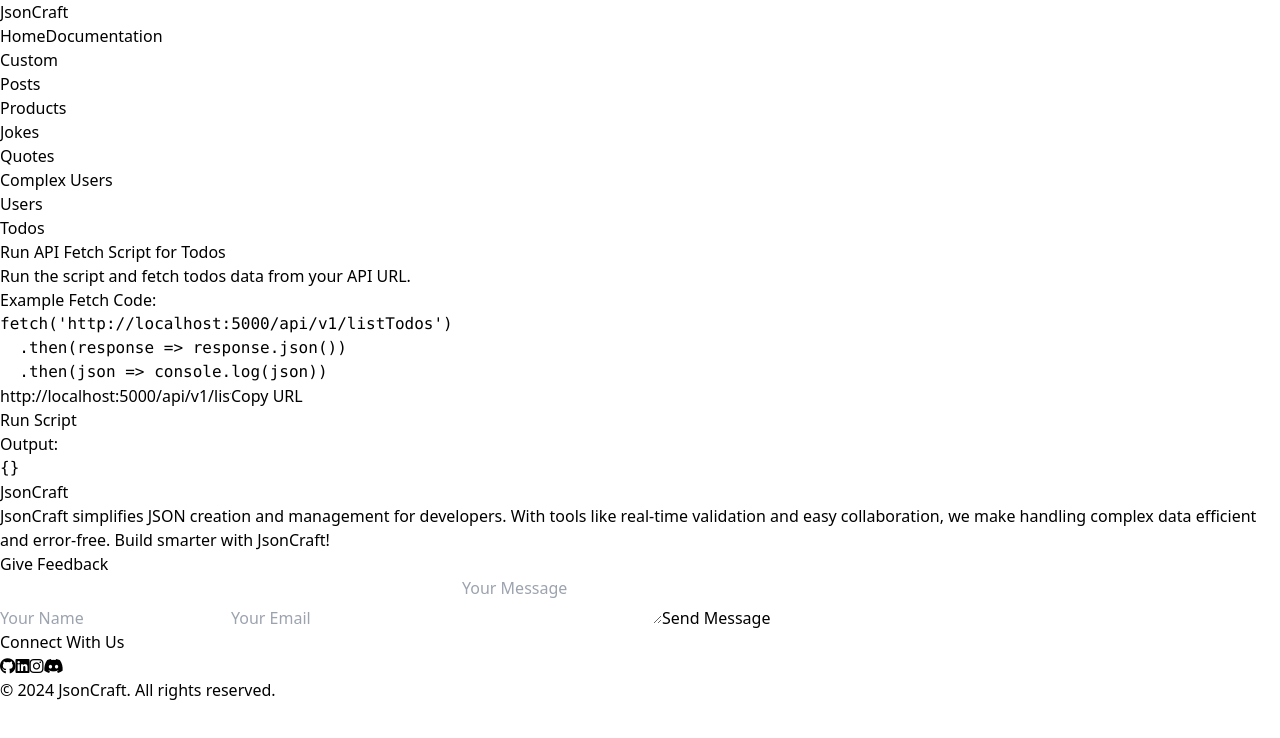
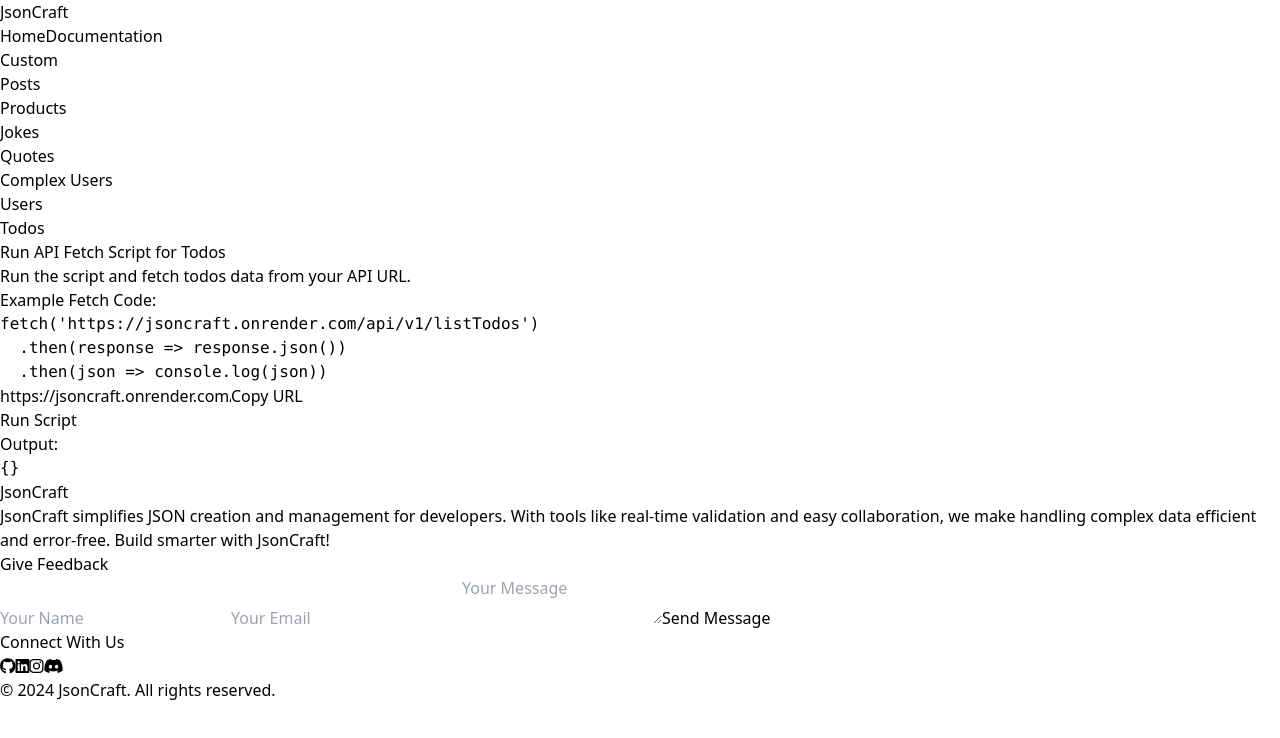
Before and after one commit to sahbadal/JSONCraft, a React (Vite) app in the folder Frontend/: page /todos in a window 1280 px wide. Shown: the top 738 px of the page. Built offline with nearby package versions, Linux system fonts and the light colour scheme.

Commit message:
Update Todos.jsx

```diff
--- a/Frontend/src/pages/Todos.jsx
+++ b/Frontend/src/pages/Todos.jsx
@@ -1,7 +1,7 @@
 import React, { useState } from 'react';
 
 const Todos = () => {
-    const [url, setUrl] = useState('http://localhost:5000/api/v1/listTodos/679279f3cf14e85388c05a5f'); // Default URL for todos
+    const [url, setUrl] = useState('https://jsoncraft.onrender.com/api/v1/listTodos/679279f3cf14e85388c05a5f'); // Default URL for todos
     const [todos, setTodos] = useState(null);
     const [loading, setLoading] = useState(false);
 
@@ -37,7 +37,7 @@
             <div className="bg-gray-800 p-4 rounded-md mb-6">
                 <h3 className="text-xl font-semibold text-blue-500 mb-2">Example Fetch Code:</h3>
                 <pre className="bg-gray-700 p-4 rounded-md text-sm overflow-x-auto">
-                    {`fetch('http://localhost:5000/api/v1/listTodos')
+                    {`fetch('https://jsoncraft.onrender.com/api/v1/listTodos')
   .then(response => response.json())
   .then(json => console.log(json))`}
                 </pre>
```
